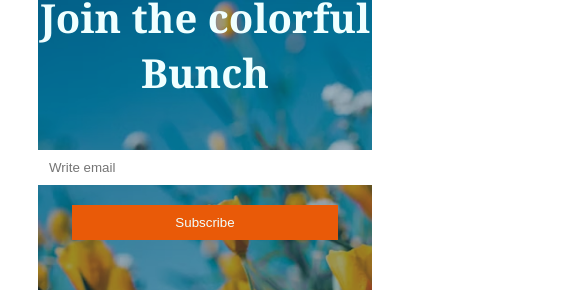
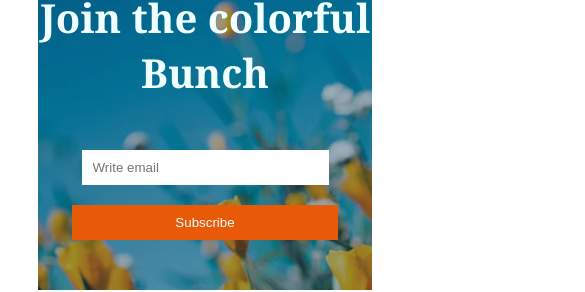
Before and after one commit to Axs0f/flowers-shop, a plain HTML site: page index.html in a window 390 px wide. Shown: the part 5425-5717 px from the top of the page, 585 px wide, since content can reach past the window. Drawn offline with Linux system fonts and the light colour scheme.

Commit message:
checking done

```diff
--- a/webstyle/styles.css
+++ b/webstyle/styles.css
@@ -264,7 +264,7 @@ color: white;
 
 
 
-@media screen and (max-width:440px) {
+@media screen and (max-width:430px) {
 
 
 .navbar {
@@ -334,4 +334,8 @@ flex-direction: column;
 .badge{
     display: none;
 }
+.box{
+    border: 9px solid white;
+    padding-right: 50px;
+    margin-top: 1rem;}
 }
```
